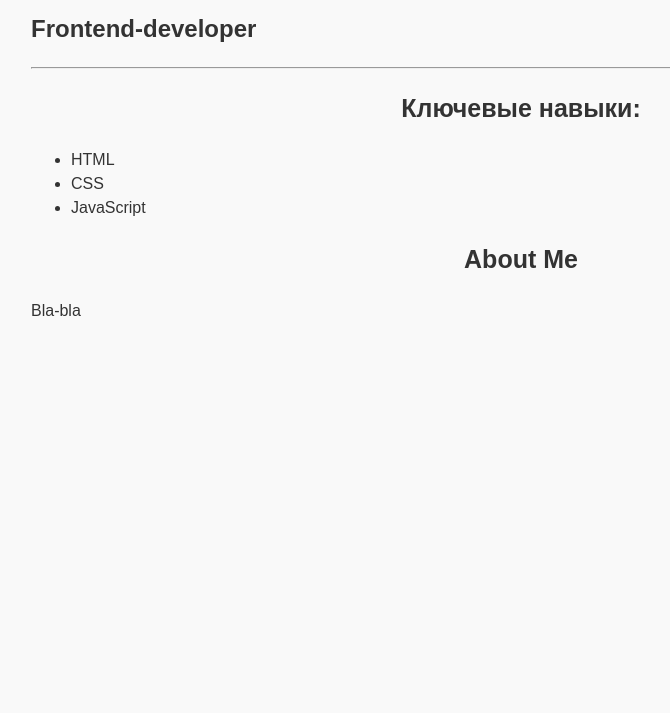
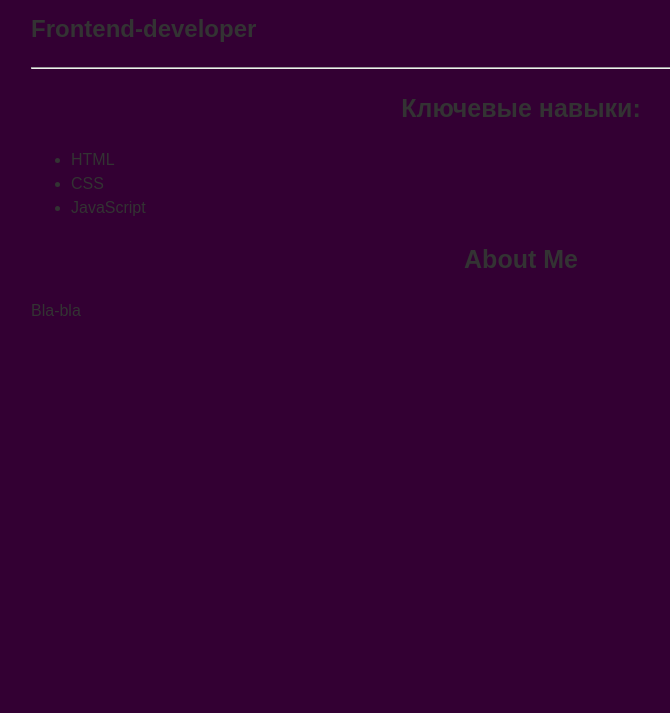
Before and after one commit to annaborovinskayaX/annaborovinskayaX.github.io, a plain HTML site: page index.html in a window 1280 px wide. Shown: the part 87-800 px from the top of the page, without its empty margins (119-789 px from the left). Drawn offline with Linux system fonts and the light colour scheme.

Commit message:
Update style.css

```diff
--- a/style.css
+++ b/style.css
@@ -2,7 +2,7 @@ body {
   font-family: sans-serif;
   line-height: 1.5;
 
-  background-color: #f9f9f9;
+  background-color: #303f;
   color: #333333;
 
   width: 980px;
```
